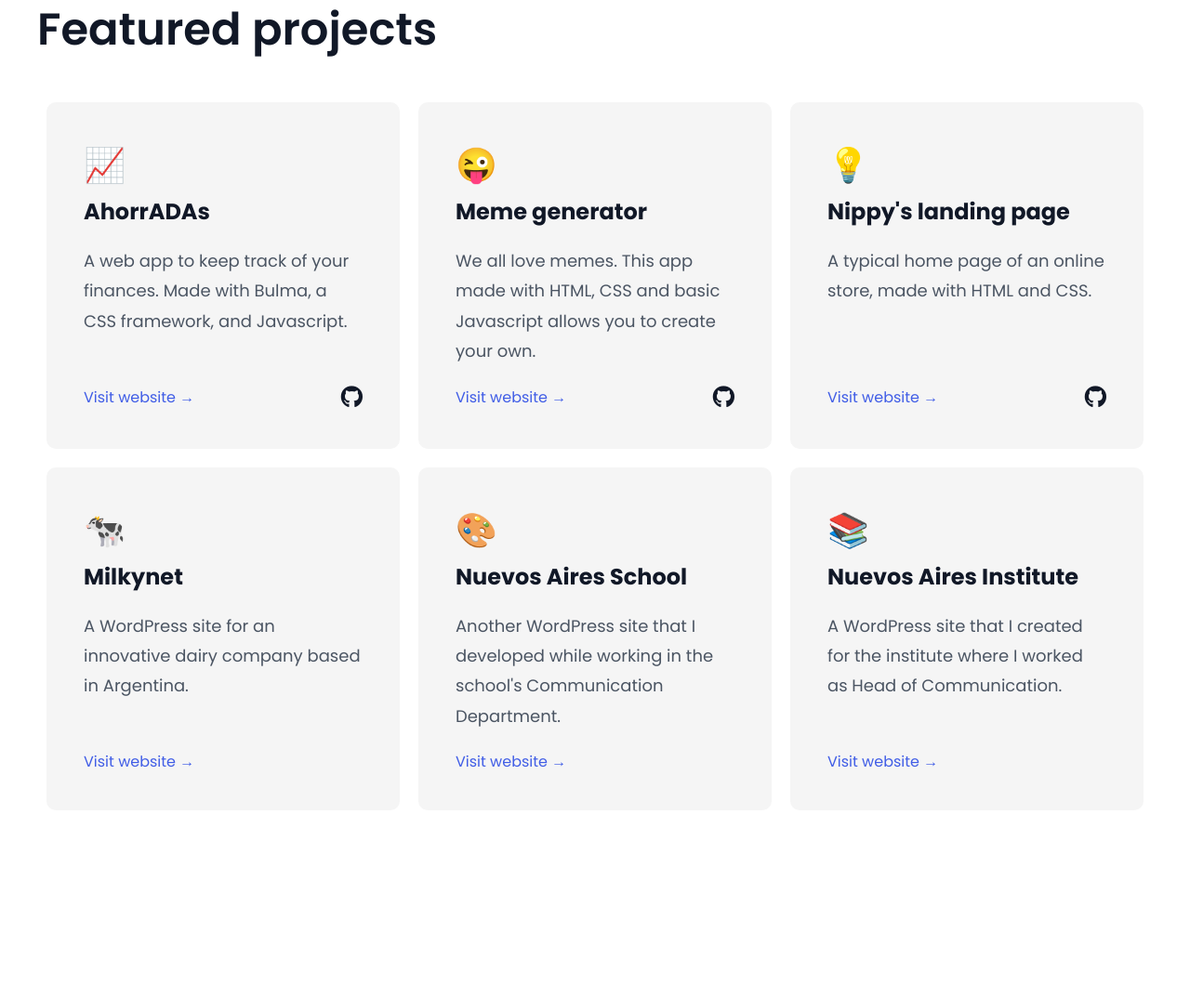
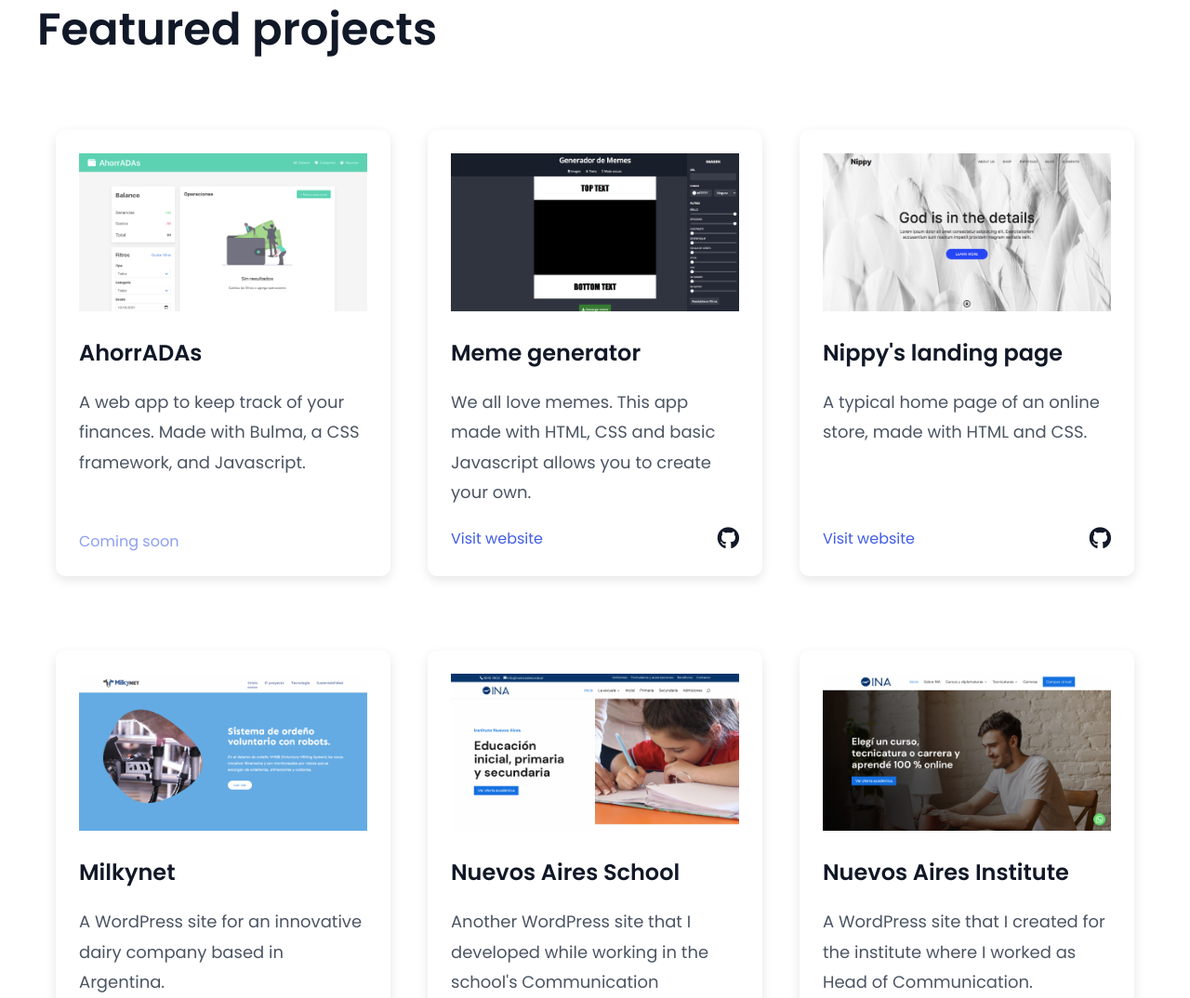
Before and after one commit to CandelaOlha/personal-website, a plain HTML site: page index.html in a window 1280 px wide. Shown: the part 1726-2800 px from the top of the page at 93% size. Drawn offline with Linux system fonts and the light colour scheme.

Commit message:
changed project s section styles

```diff
--- a/css/style.css
+++ b/css/style.css
@@ -1,4 +1,9 @@
 html {
+  background: linear-gradient(
+    180deg,
+    rgba(249, 249, 249, 1) 0%,
+    rgba(255, 255, 255, 1) 50%
+  );
   scroll-behavior: smooth;
 }
 
@@ -50,7 +55,7 @@ html {
 
 .header {
   align-items: center;
-  background-color: #fff;
+  background-color: #f9f9f9;
   display: flex;
   justify-content: center;
   padding: 20px 40px;
@@ -65,6 +70,10 @@ html {
   justify-content: space-between;
   max-width: 1200px;
   width: 100%;
+}
+
+.main-title-link {
+  text-decoration: none;
 }
 
 .nav-menu-list {
@@ -218,6 +227,7 @@ html {
 /* About section styles */
 
 .about-section-content-container {
+  align-items: center;
   display: flex;
   flex-wrap: wrap;
   justify-content: space-between;
@@ -266,25 +276,31 @@ html {
 }
 
 .project-card {
-  background-color: #f5f5f5;
+  background-color: #fff;
   border-radius: 10px;
+  box-shadow: rgba(0, 0, 0, 0.1) 0px 4px 12px;
   display: flex;
   flex-direction: column;
   justify-content: space-between;
-  margin: 10px;
-  padding: 40px;
-  width: calc(100% / 3 - (10px * 2));
+  margin: 40px 20px;
+  padding: 25px;
+  width: calc(100% / 3 - (20px * 2));
 }
 
-.project-icon {
-  font-size: 36px;
-  margin-bottom: 5px;
+.project-image {
+  margin-bottom: 20px;
+  max-width: 100%;
 }
 
 .project-name {
   color: #111827;
   font-size: 24px;
+  font-weight: 600;
   margin-bottom: 20px;
+}
+
+.coming-soon-project {
+  color: #405ce698;
 }
 
 .project-links {
@@ -372,7 +388,7 @@ html {
 
 @media screen and (max-width: 998px) {
   .project-card {
-    width: calc(100% / 2 - (10px * 2));
+    width: calc(100% / 2 - (20px * 2));
   }
 }
 
--- a/index.html
+++ b/index.html
@@ -15,7 +15,9 @@
 <body>
     <header class="header">
         <nav class="nav-bar">
-            <h1 class="main-title">Candela Olha</h1>
+            <a href="index.html" class="main-title-link">
+                <h1 class="main-title">Candela Olha</h1>
+            </a>
             <ul class="nav-menu-list">
                 <li class="nav-menu-item">
                     <a href="#about" class="nav-menu-link">About</a>
@@ -85,66 +87,61 @@
                 <div class="projects-grid">
                     <div class="project-card">
                         <div class="project-content-container">
-                            <p class="project-icon">📈</p>
+                            <img src="images/ahorradas.png" alt="" class="project-image">
                             <h3 class="project-name">AhorrADAs</h3>
                             <p class="description">A web app to keep track of your finances. Made with Bulma, a CSS framework, and Javascript.</p>
                         </div>
-                        <div class="project-links">
-                            <a href="" target="_blank" class="link">Visit website →</a>
-                            <a href="https://github.com/CandelaOlha/ahorradas" target="_blank" class="github-repo-link">
-                                <i class="fab fa-github"></i>
-                            </a>
-                        </div>
+                        <p class="coming-soon-project">Coming soon</p>
                     </div>
                     <div class="project-card">
-                        <div class="project-content-container">
-                            <p class="project-icon">😜</p>
+                        <a href="https://mirandatatiana.github.io/editorDeMemes/" target="_blank" class="link project-content-container">
+                            <img src="images/meme-generator.png" alt="" class="project-image">
                             <h3 class="project-name">Meme generator</h3>
                             <p class="description">We all love memes. This app made with HTML, CSS and basic Javascript allows you to create your own.</p>
-                        </div>
+                        </a>
                         <div class="project-links">
-                            <a href="https://mirandatatiana.github.io/editorDeMemes/" target="_blank" class="link">Visit website →</a>
+                            <a href="https://mirandatatiana.github.io/editorDeMemes/" target="_blank" class="link">Visit website</a>
                             <a href="https://github.com/mirandatatiana/editorDeMemes" target="_blank" class="github-repo-link">
                                 <i class="fab fa-github"></i>
                             </a>
                         </div>
                     </div>
                     <div class="project-card">
-                        <div class="project-content-container">
-                            <p class="project-icon">💡</p>
+                        <a href="https://candelaolha.github.io/nippy/" target="_blank" class="link project-content-container">
+                            <img src="images/nippy.png" alt="" class="project-image">
                             <h3 class="project-name">Nippy's landing page</h3>
                             <p class="description">A typical home page of an online store, made with HTML and CSS.</p>
-                        </div>
+                        </a>
                         <div class="project-links">
-                            <a href="https://candelaolha.github.io/nippy/" target="_blank" class="link">Visit website →</a>
+                            <a href="https://candelaolha.github.io/nippy/" target="_blank" class="link">Visit website</a>
                             <a href="https://github.com/CandelaOlha/nippy" target="_blank" class="github-repo-link">
                                 <i class="fab fa-github"></i>
                             </a>
                         </div>
                     </div>
                     <div class="project-card">
-                        <div class="project-content-container">
-                            <p class="project-icon">🐄</p>
+                        <a href="https://milkynet.com.ar/" target="_blank" class="link project-content-container">
+                            <img src="images/milky-net.png" alt="" class="project-image">
                             <h3 class="project-name">Milkynet</h3>
                             <p class="description">A WordPress site for an innovative dairy company based in Argentina.</p>
-                        </div>
-                        <a href="https://milkynet.com.ar/" target="_blank" class="link">Visit website →</a>
+                        </a>
+                        <a href="https://milkynet.com.ar/" target="_blank" class="link">Visit website</a>
                     </div>
                     <div class="project-card">
-                        <div class="project-content-container">
-                            <p class="project-icon">🎨</p>
+                        <a href="https://nuevosaires.edu.ar/" target="_blank" class="link project-content-container">
+                            <img src="images/nuevos-aires-school.png" alt="" class="project-image">
                             <h3 class="project-name">Nuevos Aires School</h3>
                             <p class="description">Another WordPress site that I developed while working in the school's Communication Department.</p>
-                        </div>
-                        <a href="https://nuevosaires.edu.ar/" target="_blank" class="link">Visit website →</a>
+                        </a>
+                        <a href="https://nuevosaires.edu.ar/" target="_blank" class="link">Visit website</a>
                     </div>
                     <div class="project-card">
-                        <div class="project-content-container">
-                            <p class="project-icon">📚</p>
+                        <a href="https://ina.edu.ar/" target="_blank" class="link project-content-container">
+                            <img src="images/nuevos-aires-institute.png" alt="" class="project-image">
                             <h3 class="project-name">Nuevos Aires Institute</h3>
                             <p class="description">A WordPress site that I created for the institute where I worked as Head of Communication.</p>
-                        </div>
-                        <a href="https://ina.edu.ar/" target="_blank" class="link">Visit website →</a>
+                        </a>
+                        <a href="https://ina.edu.ar/" target="_blank" class="link">Visit website</a>
                     </div>
                 </div>
             </div>
```
Also changed, not shown: images/ahorradas.png (added), images/meme-generator.png (added), images/milky-net.png (added), images/nippy.png (added), images/nuevos-aires-institute.png (added), images/nuevos-aires-school.png (added), 2 other files.
